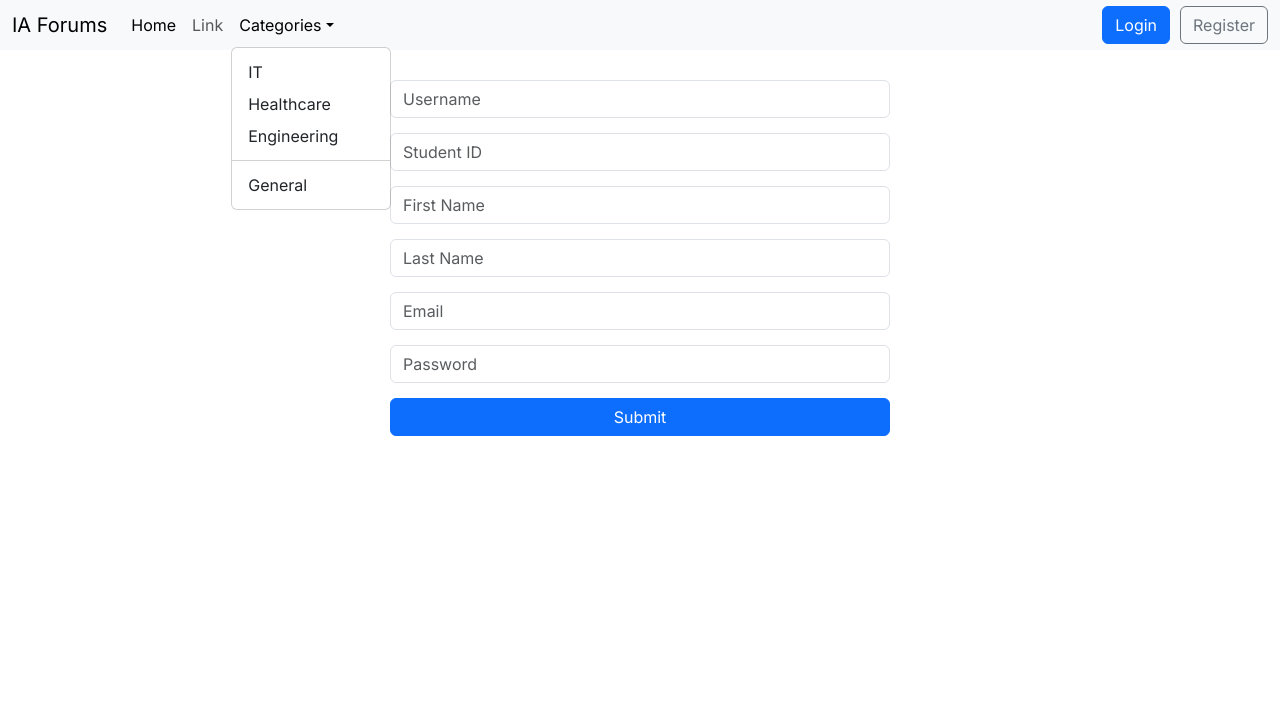
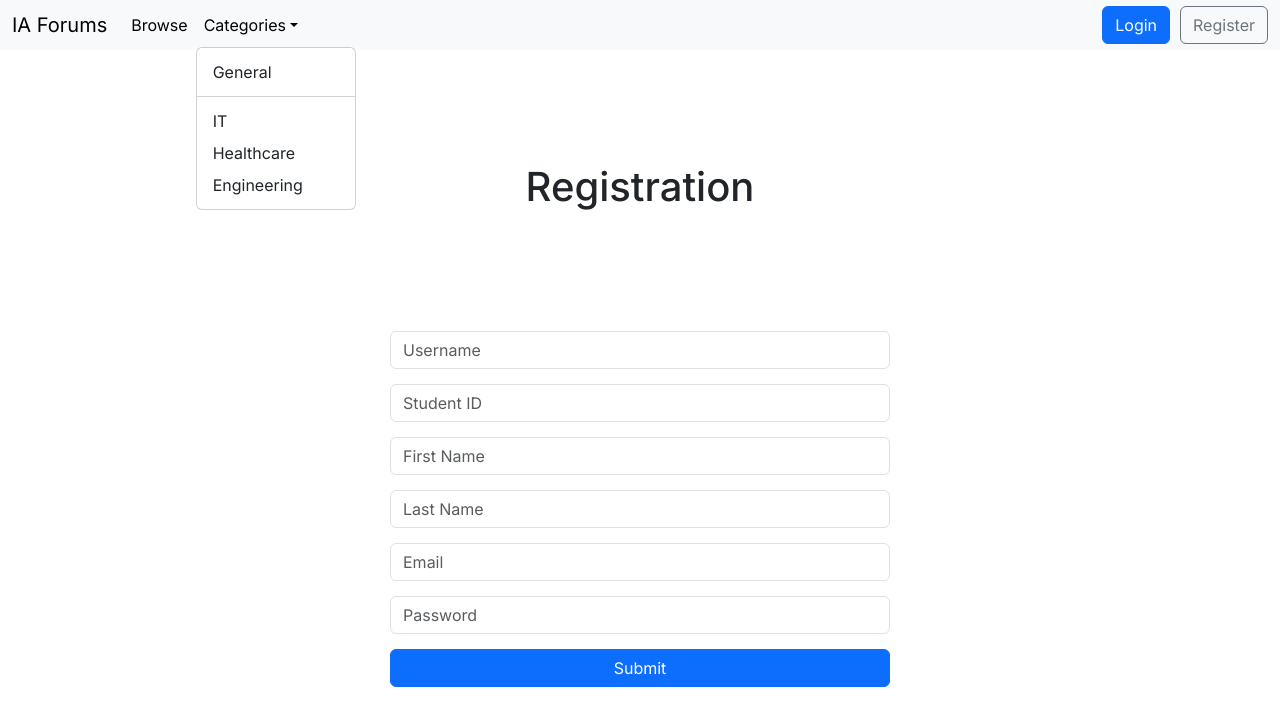
Before and after one commit to BigJella/ia-forum, a Next.js app: page /register in a window 1280 px wide. Both pictures are taken after a click on the button "Categories". Shown: the top 726 px of the page. Built offline with nearby package versions, Linux system fonts and the light colour scheme.

Commit message:
Made navbar usable and rearranged links, made register page even sexier.

```diff
--- a/src/app/components/Navbar.tsx
+++ b/src/app/components/Navbar.tsx
@@ -1,11 +1,13 @@
 "use client"
+
+import Link from "next/link"
 
 export default function Navbar() {
     return(
-      <nav className="navbar navbar-expand-lg bg-light">
+      <nav className="navbar navbar-expand-lg bg-light" style={{height: "50px"}}>
         <div className="container-fluid">
 
-          <a className="navbar-brand" href="/">IA Forums</a>
+          <Link className="navbar-brand" href="/">IA Forums</Link>
 
           <button className="navbar-toggler" type="button" data-bs-toggle="collapse" data-bs-target="#navbarSupportedContent" aria-controls="navbarSupportedContent" aria-expanded="false" aria-label="Toggle navigation">
             <span className="navbar-toggler-icon"></span>
@@ -14,43 +16,30 @@ export default function Navbar() {
           <div className="collapse navbar-collapse" id="navbarSupportedContent">
             <ul className="navbar-nav me-auto mb-2 mb-lg-0">
               <li className="nav-item">
-                <a className="nav-link active" aria-current="page" href="/home">Home</a>
-              </li>
-              <li className="nav-item">
-                <a className="nav-link" href="#">Link</a>
+                <Link className="nav-link active" aria-current="page" href="/browse">Browse</Link>
               </li>
               <li className="nav-item dropdown">
-                <a className="nav-link dropdown-toggle" href="#" role="button" data-bs-toggle="dropdown" aria-expanded="false">
+                <Link className="nav-link dropdown-toggle" href="#" role="button" data-bs-toggle="dropdown" aria-expanded="false">
                   Categories
-                </a>
+                </Link>
                 <ul className="dropdown-menu">
-                  <li><a className="dropdown-item" href="#">IT</a></li>
-                  <li><a className="dropdown-item" href="#">Healthcare</a></li>
-                  <li><a className="dropdown-item" href="#">Engineering</a></li>
+                  <li><Link className="dropdown-item" href="#">General</Link></li>
                   <li><hr className="dropdown-divider"></hr></li>
-                  <li><a className="dropdown-item" href="#">General</a></li>
+                  <li><Link className="dropdown-item" href="#">IT</Link></li>
+                  <li><Link className="dropdown-item" href="#">Healthcare</Link></li>
+                  <li><Link className="dropdown-item" href="#">Engineering</Link></li>
                 </ul>
               </li>
-              <li className="nav-item">
-                <a className="nav-link disabled" aria-disabled="true"></a>
-              </li>
-              {/* <li className="nav-item">
-                <button type="button" className="btn btn-secondary">
-                  <svg xmlns="http://www.w3.org/2000/svg" width="16" height="16" fill="currentColor" className="bi bi-search" viewBox="0 0 16 16">
-                    <path d="M11.742 10.344a6.5 6.5 0 1 0-1.397 1.398h-.001q.044.06.098.115l3.85 3.85a1 1 0 0 0 1.415-1.414l-3.85-3.85a1 1 0 0 0-.115-.1zM12 6.5a5.5 5.5 0 1 1-11 0 5.5 5.5 0 0 1 11 0"></path>
-                  </svg>
-                </button>
-              </li> */}
             </ul>
             {/* <form className="d-flex" role="search">
               <input className="form-control me-2" type="search" placeholder="Search" aria-label="Search"></input>
               <button className="btn btn-outline-success" type="submit">Search</button>
             </form> */}
               <li className="nav-item" style={{listStyleType: "none", marginRight: "10px"}}>
-                <a className="btn btn-primary" href="#" role="button">Login</a>
+                <Link className="btn btn-primary" href="/login" role="button">Login</Link>
               </li>
               <li className="nav-item" style={{listStyleType: "none"}}>
-                <a className="btn btn-outline-secondary" href="#" role="button">Register</a>
+                <Link className="btn btn-outline-secondary" href="/register" role="button">Register</Link>
               </li>
           </div>
         </div>
--- a/src/app/page.tsx
+++ b/src/app/page.tsx
@@ -1,5 +1,5 @@
 import { redirect } from "next/navigation";
 
 export default async function Redirect() {
-    redirect("/browse")
+    redirect("/home")
 }
--- a/src/app/register/page.tsx
+++ b/src/app/register/page.tsx
@@ -37,6 +37,7 @@ export default function RegisterPage() {
 
     return (
     <div className={styles.formWrapper}>
+        <h1>Registration</h1>
         <form onSubmit={(e) => handleSubmit(e)} className={styles.form}>
             <input className="form-control" placeholder="Username" value={username} onChange={(e) => setUsername(e.target.value)} type="text"/>
             <input className="form-control" placeholder="Student ID" value={student_id} onChange={(e) => setStudentId(e.target.value)} type="number"/>
--- a/src/app/register/register.module.css
+++ b/src/app/register/register.module.css
@@ -7,6 +7,8 @@
 
 .formWrapper {
     display: flex;
-    justify-content: center;
-    margin-top: 30px;
+    flex-direction: column;
+    height: calc(100vh - 50px);
+    justify-content: space-evenly;
+    align-items: center;
 }
```
